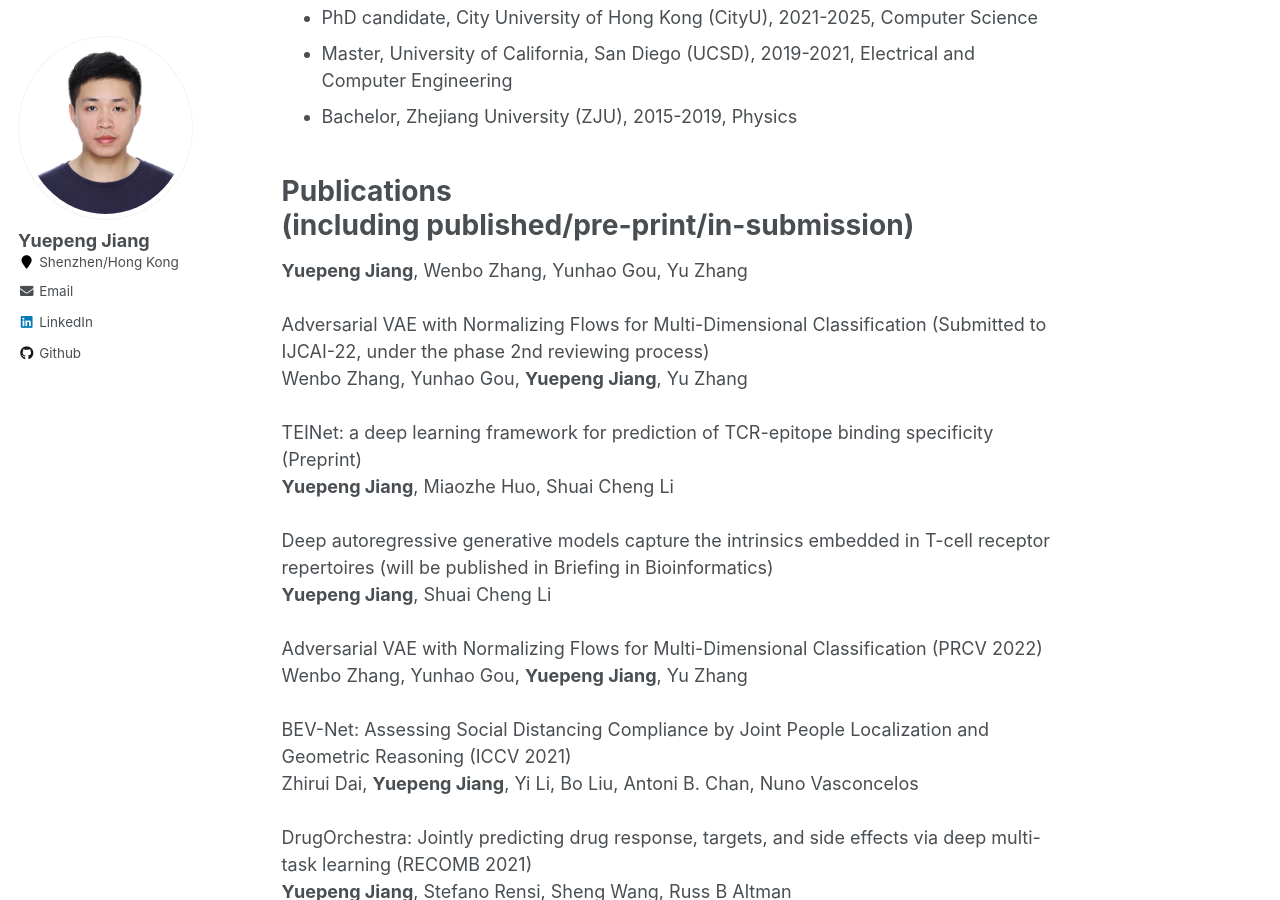
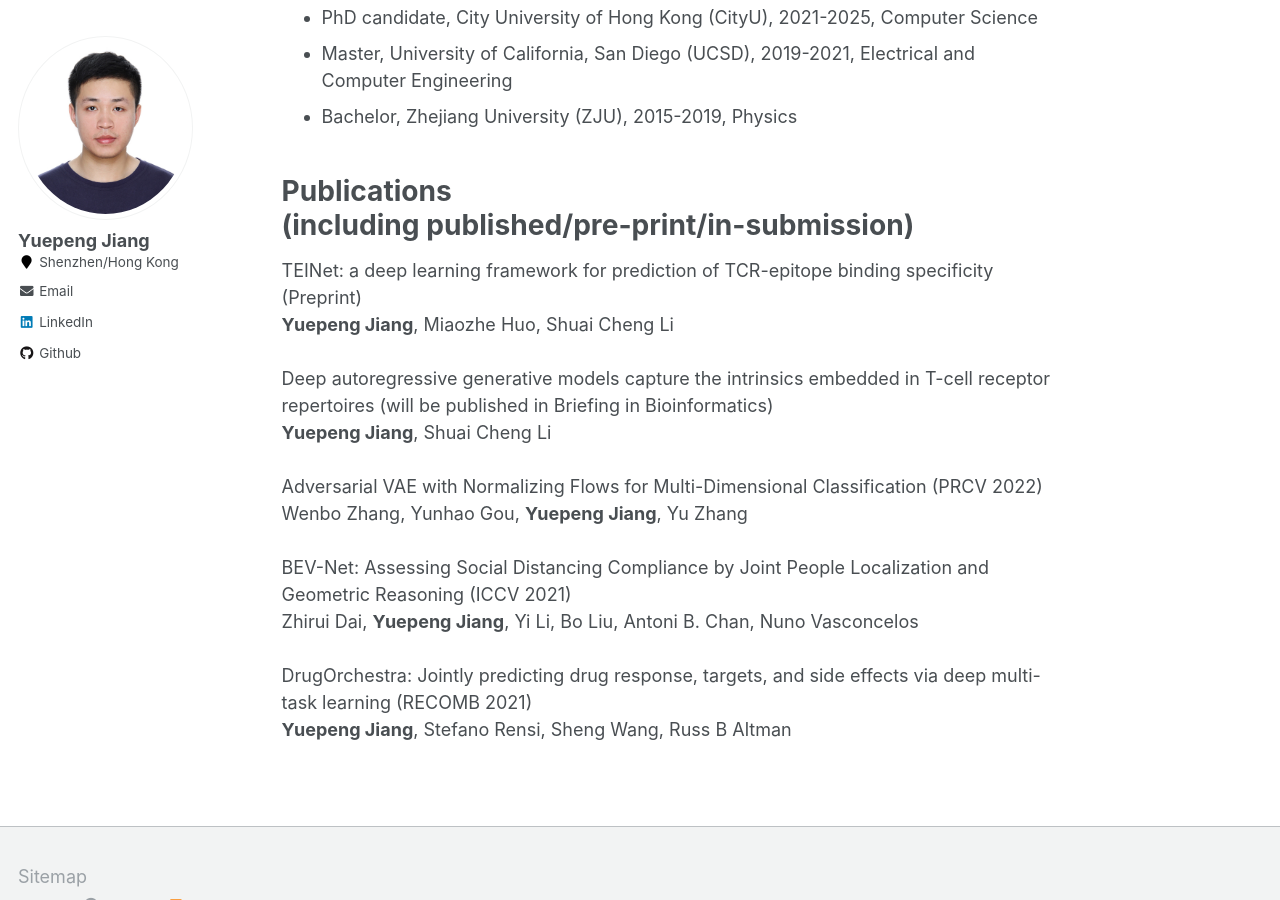
Before and after one commit to jiangdada1221/jiangdada1221.github.io, a Jekyll site: the page built from _pages/about.md, in a window 1280 px wide and 900 px high, scrolled down 520 px. Built offline with Jekyll 4.4.1, drawn with Linux system fonts in a browser that asks for light colours.

Commit message:
Update about.md

```diff
--- a/_pages/about.md
+++ b/_pages/about.md
@@ -26,9 +26,9 @@ Academic background
 
 Publications<br />(including published/pre-print/in-submission)
 ======
-__Yuepeng Jiang__, Wenbo Zhang, Yunhao Gou, Yu Zhang <br /> <br />
+<!-- __Yuepeng Jiang__, Wenbo Zhang, Yunhao Gou, Yu Zhang <br /> <br />
 Adversarial VAE with Normalizing Flows for Multi-Dimensional Classification (Submitted to IJCAI-22, under the phase 2nd reviewing process) <br />
-Wenbo Zhang, Yunhao Gou, __Yuepeng Jiang__,  Yu Zhang <br /> <br />
+Wenbo Zhang, Yunhao Gou, __Yuepeng Jiang__,  Yu Zhang <br /> <br />  -->
 TEINet: a deep learning framework for prediction of TCR-epitope binding specificity (Preprint) <br />
 __Yuepeng Jiang__, Miaozhe Huo, Shuai Cheng Li <br /> <br />
 Deep autoregressive generative models capture the intrinsics embedded in T-cell receptor repertoires (will be published in Briefing in Bioinformatics)<br />
```
